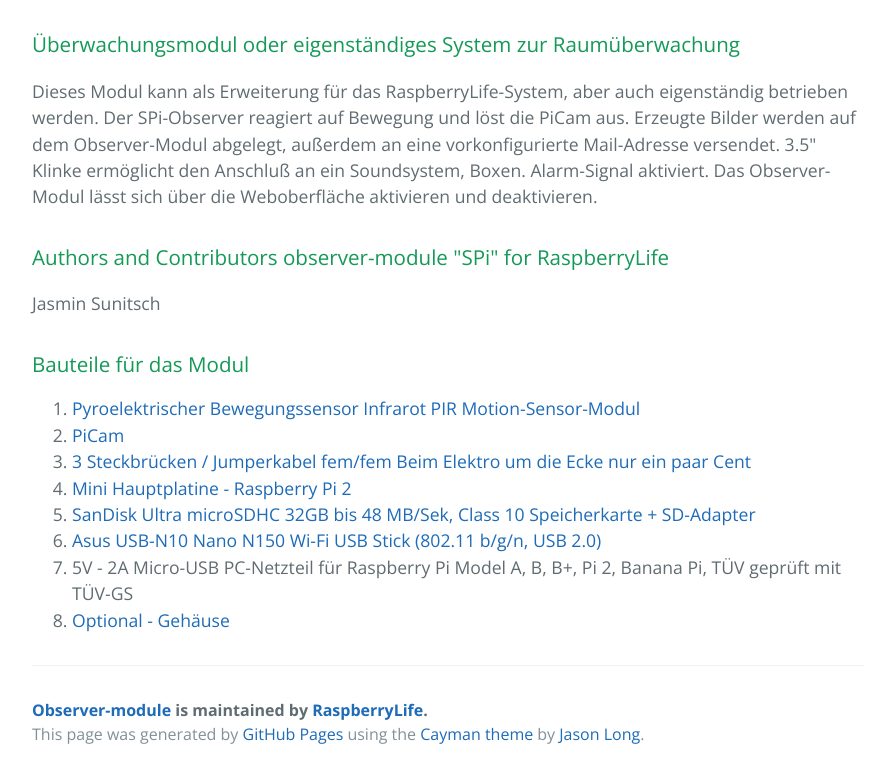
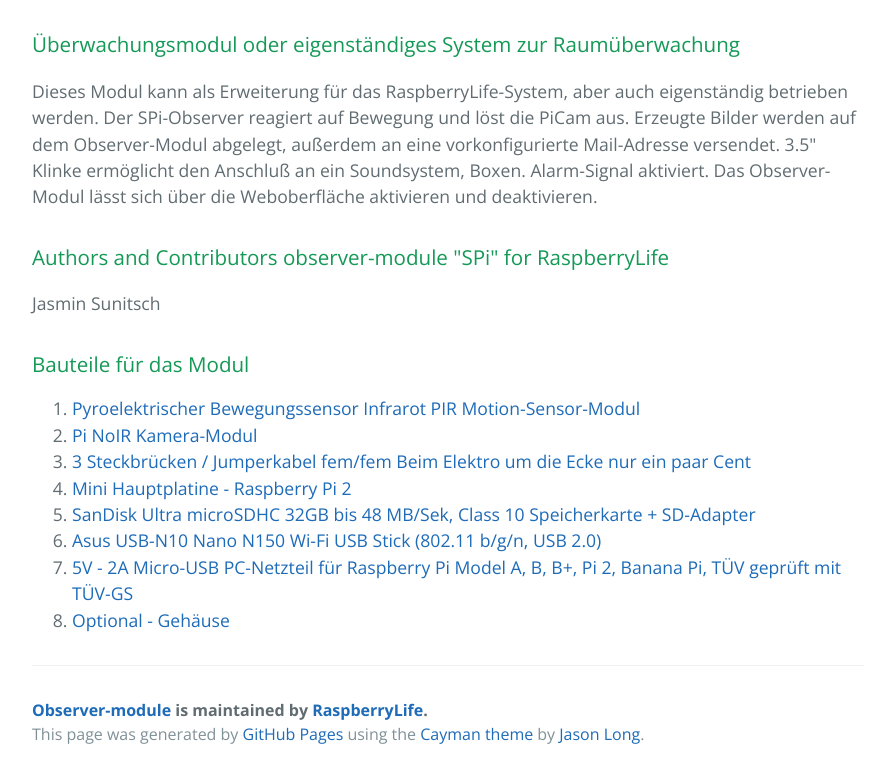
Before and after one commit to RaspberryLife/observer-module, a plain HTML site: page index.html in a window 1280 px wide. Shown: the part 589-1367 px from the top of the page, without its empty margins (192-1087 px from the left). Drawn offline with nearby package versions, Linux system fonts and the light colour scheme.

```diff
--- a/index.html
+++ b/index.html
@@ -50,12 +50,12 @@ Das Observer-Modul lässt sich über die Weboberfläche aktivieren und deaktivie
 
 <ol>
 <li><a href="http://www.amazon.de/gp/product/B00SR7ZVWK/ref=as_li_tl?ie=UTF8&amp;camp=1638&amp;creative=19454&amp;creativeASIN=B00SR7ZVWK&amp;linkCode=as2&amp;tag=aq4f-21"> Pyroelektrischer Bewegungssensor Infrarot PIR Motion-Sensor-Modul </a></li>
-<li><a href="http://amzn.to/1MOuXvN">PiCam</a></li>
+<li><a href="http://amzn.to/1MOuXvN">Pi NoIR Kamera-Modul</a></li>
 <li><a href="http://www.amazon.de/gp/product/B00PXBVRZS/ref=as_li_tl?ie=UTF8&amp;camp=1638&amp;creative=19454&amp;creativeASIN=B00PXBVRZS&amp;linkCode=as2&amp;tag=aq4f-21">3 Steckbrücken / Jumperkabel fem/fem Beim Elektro um die Ecke nur ein paar Cent</a></li>
 <li><a href="http://www.amazon.de/gp/product/B00T2U7R7I/ref=as_li_tl?ie=UTF8&amp;camp=1638&amp;creative=19454&amp;creativeASIN=B00T2U7R7I&amp;linkCode=as2&amp;tag=aq4f-21">Mini Hauptplatine - Raspberry Pi 2 </a></li>
 <li><a href="http://www.amazon.de/gp/product/B00MWXUKDK/ref=as_li_tl?ie=UTF8&amp;camp=1638&amp;creative=19454&amp;creativeASIN=B00MWXUKDK&amp;linkCode=as2&amp;tag=fobo-21">SanDisk Ultra microSDHC 32GB bis 48 MB/Sek, Class 10 Speicherkarte + SD-Adapter</a></li>
 <li><a href="http://www.amazon.de/gp/product/B00GCB2XII/ref=as_li_tl?ie=UTF8&amp;camp=1638&amp;creative=19454&amp;creativeASIN=B00GCB2XII&amp;linkCode=as2&amp;tag=aq4f-21">Asus USB-N10 Nano N150 Wi-Fi USB Stick (802.11 b/g/n, USB 2.0)</a></li>
-<li>5V - 2A Micro-USB PC-Netzteil für Raspberry Pi Model A, B, B+, Pi 2, Banana Pi, TÜV geprüft mit TÜV-GS</li>
+<li><a href="http://www.amazon.de/gp/product/B00NGMMPYI/ref%3Das_li_tl%3Fie%3DUTF8%26camp%3D1638%26creative%3D19454%26creativeASIN%3DB00NGMMPYI%26linkCode%3Das2%26tag%3Dfobo-21&amp;ie=utf-8&amp;oe=utf-8&amp;gws_rd=cr&amp;ei=NJ6JVoKLIYSwacSbv7AE">5V - 2A Micro-USB PC-Netzteil für Raspberry Pi Model A, B, B+, Pi 2, Banana Pi, TÜV geprüft mit TÜV-GS</a></li>
 <li><a href="http://www.amazon.de/gp/product/B00MQLB1N6/ref=as_li_tl?ie=UTF8&amp;camp=1638&amp;creative=19454&amp;creativeASIN=B00MQLB1N6&amp;linkCode=as2&amp;tag=fobo-21">Optional - Gehäuse </a></li>
 </ol>
 
```
Also changed, not shown: params.json (+1 -1 lines).
